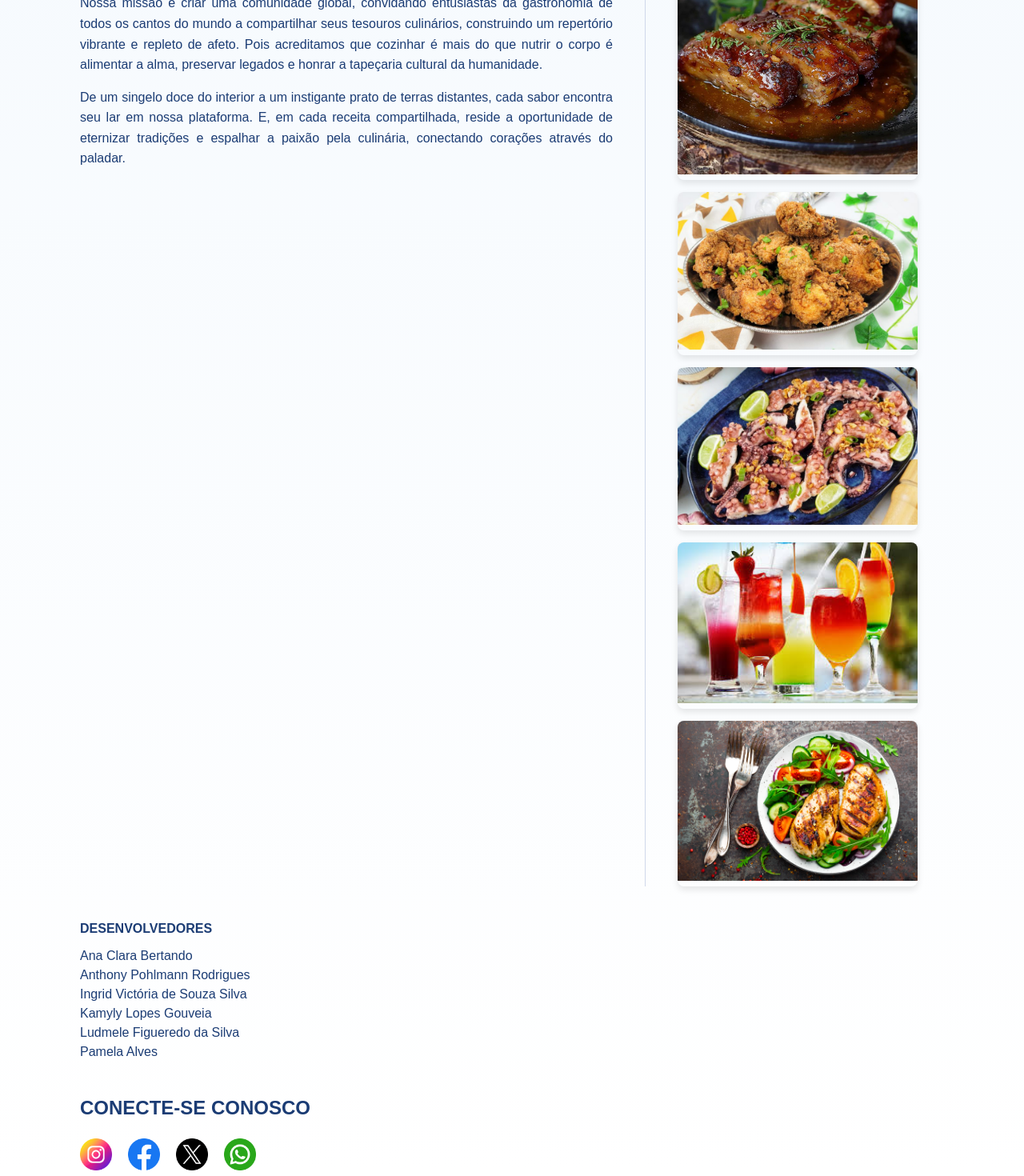
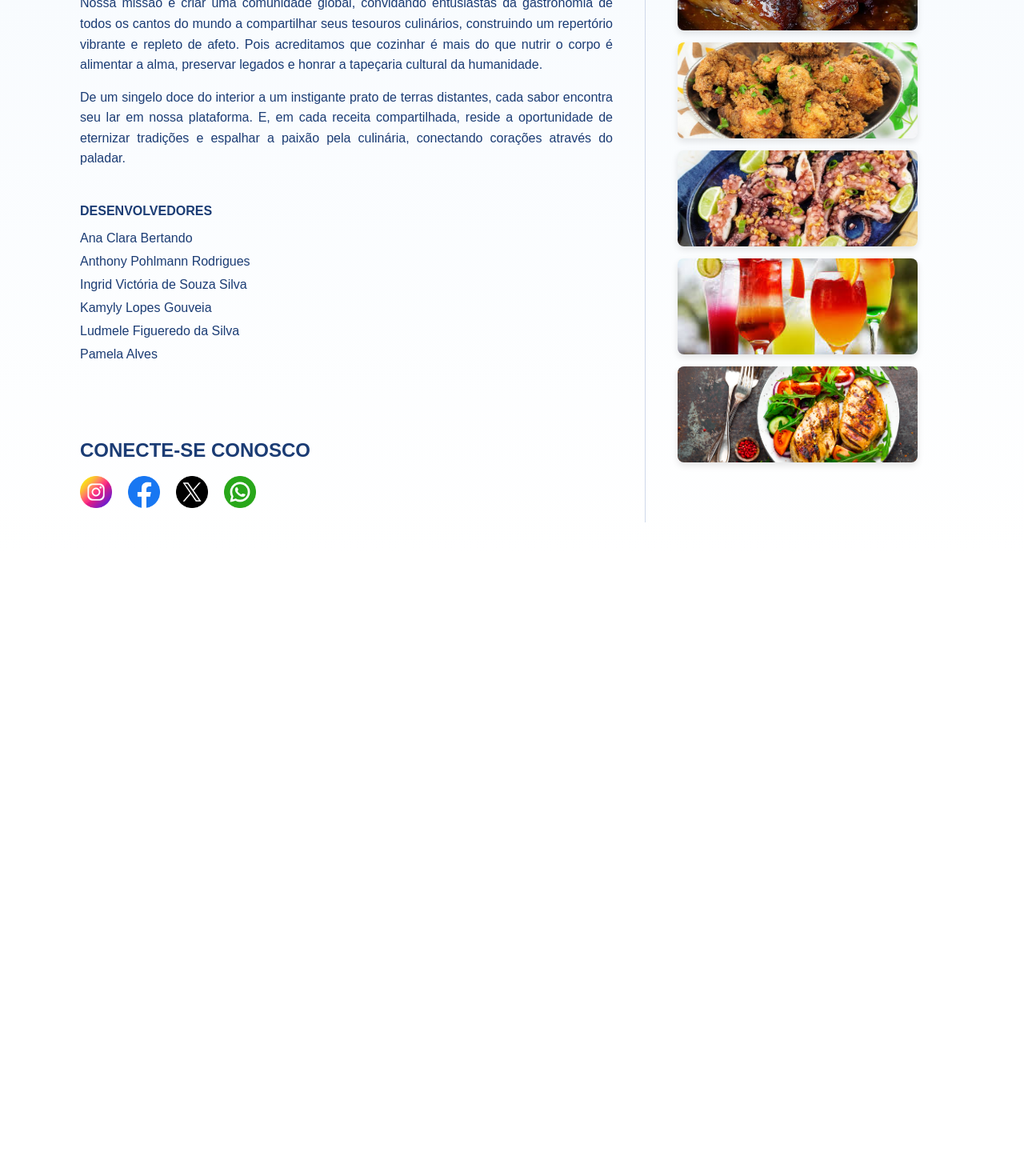
Before and after one commit to KokimotoBr/FrontEndII2A2025, a Next.js app: page /teste in a window 1280 px wide. Shown: the part 348-1818 px from the top of the page at 80% size. After the commit the page ends 1041 px from the top, so only its background shows below. Built offline with nearby package versions, Linux system fonts and the light colour scheme.

Commit message:
sobre nos feito

```diff
--- a/src/app/teste/page.js
+++ b/src/app/teste/page.js
@@ -12,6 +12,7 @@ export default function Sobrenos() {
       </head>
 
       <main className={styles.container}>
+
         <section className={styles.sobreNosHeader}>
           <div className={styles.tituloBox}>
             <div className={styles.linha}></div>
@@ -21,78 +22,80 @@ export default function Sobrenos() {
           <p className={styles.subtitulo}>MOTIVAÇÕES E EXPECTATIVAS</p>
         </section>
 
+        {/* Conteúdo Principal*/}
         <section className={styles.contentWrapper}>
           <div className={styles.sobreNosText}>
             <p>Bem-vindos ao Sabor&Cultura, um refúgio digital onde a elegância e a simplicidade se unem para celebrar a culinária como uma sublime ponte entre culturas, gerações e memórias. Sonhamos com um portal que seja o guardião de um universo de receitas, desde os segredos da cozinha tradicional até o calor das preciosas heranças familiares.</p>
             <p>Nossa missão é criar uma comunidade global, convidando entusiastas da gastronomia de todos os cantos do mundo a compartilhar seus tesouros culinários, construindo um repertório vibrante e repleto de afeto. Pois acreditamos que cozinhar é mais do que nutrir o corpo é alimentar a alma, preservar legados e honrar a tapeçaria cultural da humanidade.</p>
             <p>De um singelo doce do interior a um instigante prato de terras distantes, cada sabor encontra seu lar em nossa plataforma. E, em cada receita compartilhada, reside a oportunidade de eternizar tradições e espalhar a paixão pela culinária, conectando corações através do paladar.</p>
+
+            {/* DESENVOLVEDORES*/}
+            <section className={styles.desenvolvedoresSection}>
+              <h4>DESENVOLVEDORES</h4>
+              <ul>
+                <li>Ana Clara Bertando</li>
+                <li>Anthony Pohlmann Rodrigues</li>
+                <li>Ingrid Victória de Souza Silva</li>
+                <li>Kamyly Lopes Gouveia</li>
+                <li>Ludmele Figueredo da Silva</li>
+                <li>Pamela Alves</li>
+              </ul>
+            </section>
+
+            {/* CONECTE-SE CONOSCO  */}
+            <section className={styles.sociais}>
+              <h2 className={styles.sociaish2}>CONECTE-SE CONOSCO</h2>
+              <div className={styles.icones}>
+                <a href="#">
+                  <Image src="/images/instagram.png" alt="Instagram" width={40} height={40} />
+                </a>
+                <a href="#">
+                  <Image src="/images/facebook.png" alt="Facebook" width={40} height={40} />
+                </a>
+                <a href="#">
+                  <Image src="/images/twitter.png" alt="Twitter" width={40} height={40} />
+                </a>
+                <a href="#">
+                  <Image src="/images/whatsapp.png" alt="WhatsApp" width={40} height={40} />
+                </a>
+              </div>
+            </section>
           </div>
 
 
+          {/*Recomendações de Receitas */}
           <div className={styles.recomendacoesSectionWrapper}>
             <h3>Nossas recomendações de receitas</h3>
             <div className={styles.gridReceitas}>
               <div className={styles.cardReceita}>
                 <Link href="/carnes">
-                  <Image src="/images/pernil-suíno-molho-damasco.jpg" alt="Carne" width={300} height={200} layout="responsive" />
+                  <Image src="/images/pernil-suíno-molho-damasco.jpg" alt="Carne" fill={true} />
                 </Link>
               </div>
               <div className={styles.cardReceita}>
                 <Link href="/jantar">
-                  <Image src="/images/frango-frito-730x480.jpeg" alt="Frango Frito" width={300} height={200} layout="responsive" />
+                  <Image src="/images/frango-frito-730x480.jpeg" alt="Frango Frito" fill={true} />
                 </Link>
               </div>
               <div className={styles.cardReceita}>
                 <Link href="/jantar">
-                  <Image src="/images/polvo-ao-alho-e-oleo-00-730x480.jpg" alt="Polvo" width={300} height={200} layout="responsive" />
+                  <Image src="/images/polvo-ao-alho-e-oleo-00-730x480.jpg" alt="Polvo" fill={true} />
                 </Link>
               </div>
               <div className={styles.cardReceita}>
                 <Link href="/bebidas">
-                  <Image src="/images/images.jpg" alt="Bebidas variadas" width={300} height={200} layout="responsive" />
+                  <Image src="/images/images.jpg" alt="Bebidas variadas" fill={true} />
                 </Link>
               </div>
               <div className={styles.cardReceita}>
                 <Link href="/fitness">
-                  <Image src="/images/jantar-fitness.jpg" alt="Jantar fitness" width={300} height={200} layout="responsive" />
+                  <Image src="/images/jantar-fitness.jpg" alt="Jantar fitness" fill={true}/>
                 </Link>
               </div>
             </div>
           </div>
         </section>
-
-        <section className={styles.desenvolvedoresSection}>
-          <h4>DESENVOLVEDORES</h4>
-          <ul>
-            <li className={styles.li}>Ana Clara Bertando</li>
-            <li className={styles.li}>Anthony Pohlmann Rodrigues</li>
-            <li className={styles.li}>Ingrid Victória de Souza Silva</li>
-            <li className={styles.li}>Kamyly Lopes Gouveia</li>
-            <li className={styles.li}>Ludmele Figueredo da Silva</li>
-            <li className={styles.li}>Pamela Alves</li>
-          </ul>
-        </section>
-
-        <section className={styles.sociais}>
-          <h2 className={styles.iconesTitulo}>CONECTE-SE CONOSCO</h2>
-          <div className={styles.icones}>
-            <a href="#">
-              <Image src="/images/instagram.png" alt="Instagram" width={40} height={40} />
-            </a>
-            <a href="#">
-              <Image src="/images/facebook.png" alt="Facebook" width={40} height={40} />
-            </a>
-            <a href="#">
-              <Image src="/images/twitter.png" alt="Twitter" width={40} height={40} />
-            </a>
-            <a href="#">
-              <Image src="/images/whatsapp.png" alt="WhatsApp" width={40} height={40} />
-            </a>
-          </div>
-        </section>
       </main>
-
-
     </>
   );
 };
--- a/src/app/teste/page.module.css
+++ b/src/app/teste/page.module.css
@@ -4,7 +4,6 @@
   padding: 0 60px;
 }
 
-/* --- Estilos do Cabeçalho da Seção --- */
 .sobreNosHeader {
   text-align: center;
 }
@@ -14,7 +13,6 @@
   align-items: center;
   justify-content: center;
   margin: 50px 0 10px;
-  /* Espaçamento superior e inferior do título */
   gap: 15px;
 }
 
@@ -27,7 +25,6 @@
 
 .tituloBox .linha {
   flex: 1;
-  /* Faz a linha ocupar o espaço restante */
   height: 1px;
   background: #cfd8ea;
 }
@@ -37,24 +34,19 @@
   color: #777;
   font-size: 13px;
   margin-bottom: 40px;
-  /* Espaçamento abaixo do subtítulo */
 }
 
 
-/* --- Seção de Conteúdo Principal (Texto e Imagens) --- */
+/* Texto e Imagens*/
 .contentWrapper {
   display: flex;
   flex-direction: row;
-  /* Texto na esquerda, Imagens na direita (padrão) */
   gap: 40px;
-  /* Espaçamento entre as duas colunas */
   margin-bottom: 40px;
-  /* Espaço antes da seção de desenvolvedores */
 }
 
 .sobreNosText {
   flex: 2;
-  /* Ocupa 2/3 do espaço disponível */
   text-align: justify;
 }
 
@@ -63,8 +55,7 @@
   margin-bottom: 15px;
 }
 
-/* Container do texto */
-
+/*Recomendações */
 .recomendacoesSectionWrapper {
   flex: 1;
   border-left: 1px solid #cfd8ea;
@@ -78,23 +69,38 @@
 }
 
 .gridReceitas {
-  display: flex;
-  flex-direction: column;
+  display: grid;
+  grid-template-columns: 1fr;
+  padding-bottom: 75px;
   gap: 15px;
 }
 
 .cardReceita {
-
+  /* altura e a largura do container pai */
   width: 90%;
+  height: 120px;
   border-radius: 8px;
   box-shadow: 0 4px 8px rgba(0, 0, 0, 0.1);
   overflow: hidden;
+  /* ESSENCIAL: Permite que a imagem filha com fill se posicione relativamente a este bloco */
+  position: relative;
 }
 
-/* Container da parte desenvolvedores*/
+
+.cardReceita img {
+  object-fit: cover;
+  transition: transform 0.2s;
+}
+
+.cardReceita img:hover {
+  transform: scale(1.05);
+}
+
+/*Desenvolvedores */
 .desenvolvedoresSection {
   margin-top: 40px;
   padding-top: 1px;
+  padding-bottom: 45px;
 }
 
 .desenvolvedoresSection h4 {
@@ -102,46 +108,23 @@
   margin-bottom: 10px;
 }
 
+.desenvolvedoresSection ul li {
+  list-style: none;
+  margin-bottom: 5px;
+}
+
 .sociais {
   margin-top: 40px;
-  text-align: center;
 }
 
-.sociais h2 {
+.sociaish2 {
   color: #1b3c74;
-  margin-bottom: 20px;
+  margin-bottom: 14px;
+  text-align: left;
 }
 
 .icones {
   display: flex;
-  justify-content: left;
+  justify-content: flex-start;
   gap: 20px;
 }
-
-.iconesTitulo {
-  justify-content: left;
-  display: flex;
-}
-
-.li{
-  list-style: none;
-}
-
-/* Adicione media queries se quiser que o layout se adapte a celulares */
-@media (max-width: 768px) {
-  .contentWrapper {
-    flex-direction: column;
-    /* Em telas menores, empilha texto em cima, imagens embaixo */
-  }
-
-  .recomendacoesSectionWrapper {
-    border-left: none;
-    /* Remove a linha vertical em mobile */
-    padding-left: 0;
-    margin-top: 20px;
-  }
-
-  .container {
-    padding: 0 20px;
-  }
-}
```
